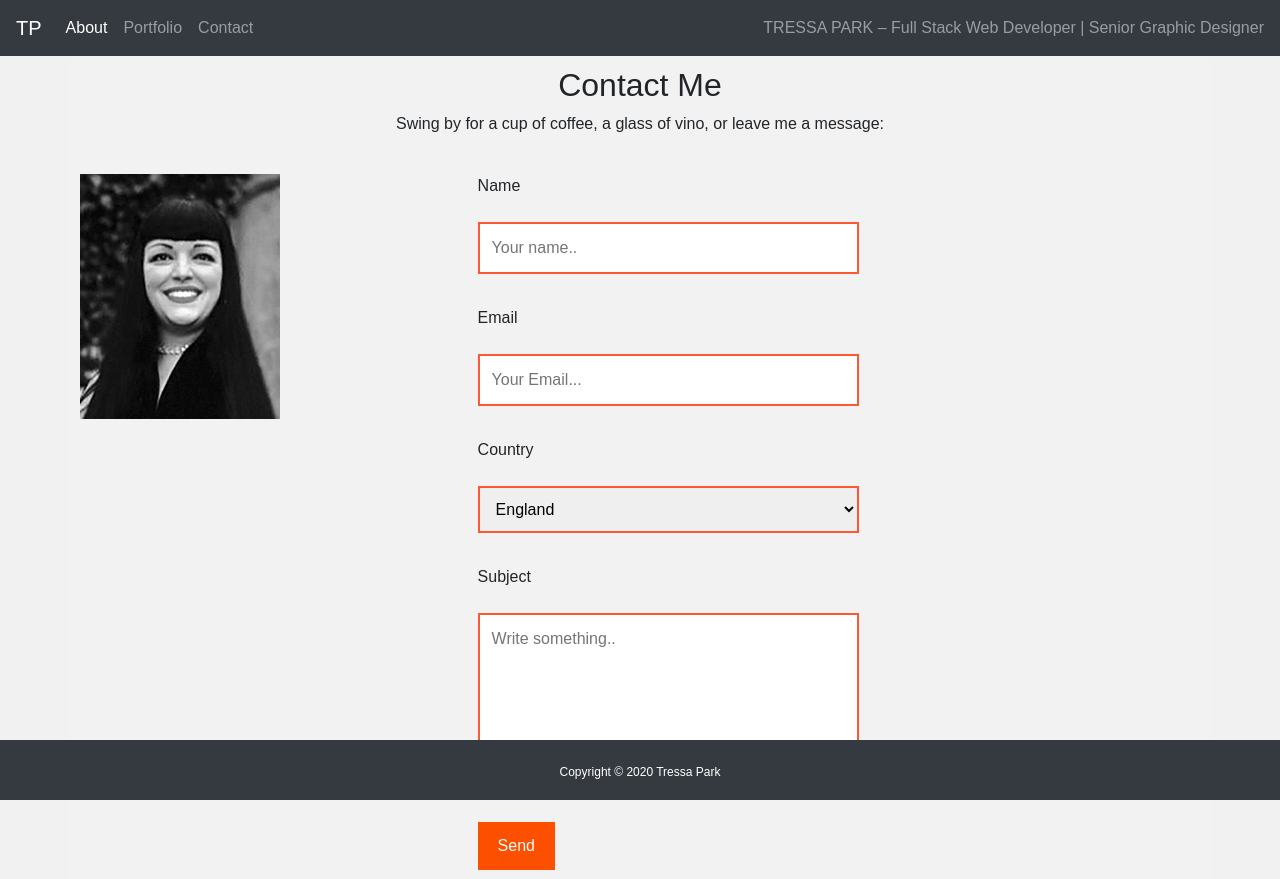
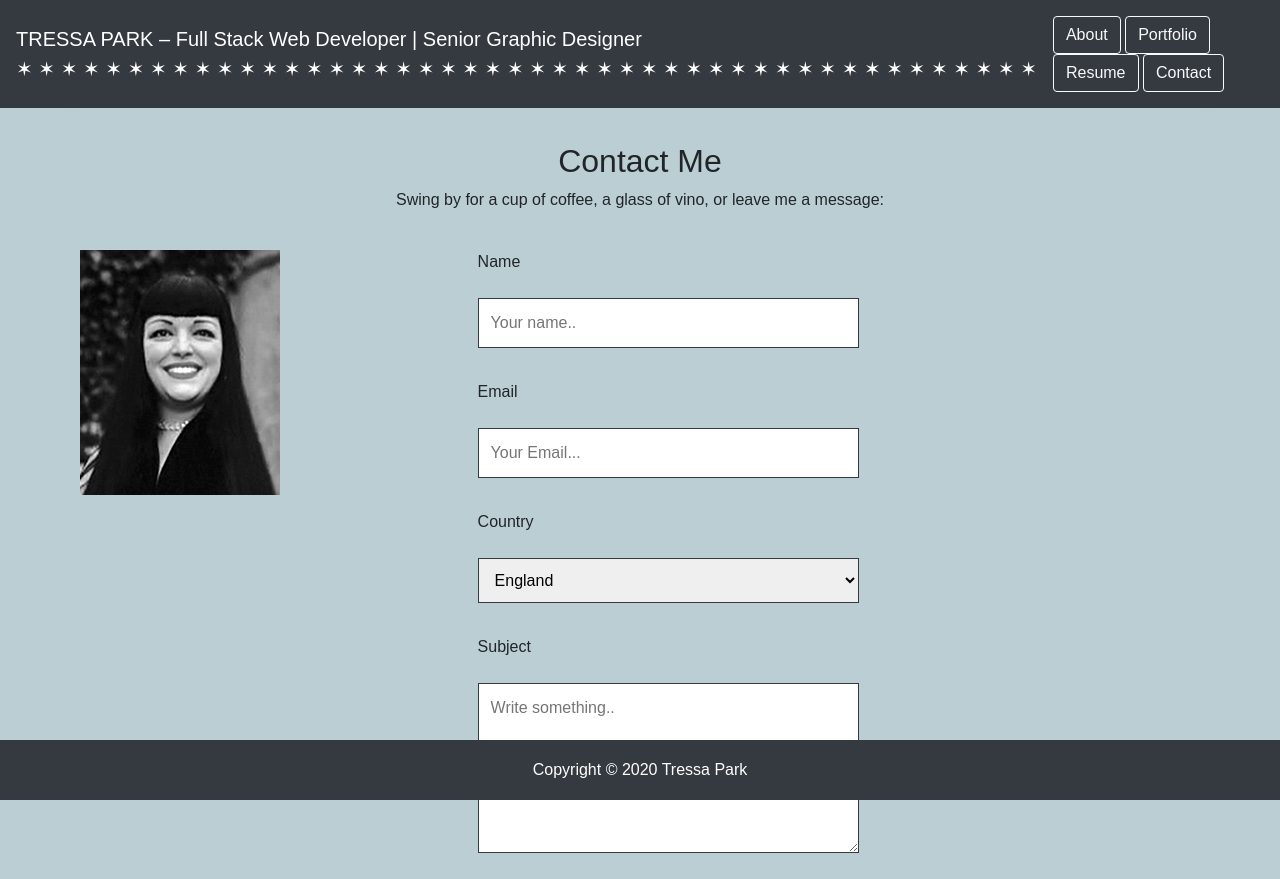
Before and after one commit to TressaPark/8-Updated-Portfolio-Page, a plain HTML site: page contact.html in a window 1280 px wide. Shown: the top 879 px of the page. Drawn offline with nearby package versions, Linux system fonts and the light colour scheme.

Commit message:
updated all files

```diff
--- a/Assets/style.css
+++ b/Assets/style.css
@@ -1,6 +1,6 @@
 body {
   font-family: Arial, Helvetica, sans-serif;
-  background-color: #f1f1f1;
+  background-color: #baced3
   /* padding: 20px; */
 }
 
@@ -16,14 +16,14 @@ h1 {
 input[type=text], select, textarea {
   width: 100%;
   padding: 12px;
-  border: 2px solid #ff5733;
+  border: 1px solid #353a40;
   margin-top: 16px;
   margin-bottom: 16px;
   resize: vertical;
 }
 
 input[type=submit] {
-  background-color:#fc5000;
+  background-color:#353a40;
   color: white;
   padding: 12px 20px;
   border: none;
@@ -31,12 +31,24 @@ input[type=submit] {
 }
 
 input[type=submit]:hover {
-  background-color: #fc5000;
+  background-color: #baced3;
 }
+
+/* input[type=portfolio] {
+  background-color:#baced3;
+  color: white;
+  padding: 12px 20px;
+  text-align:center;
+  border: none;
+  cursor: pointer;
+}
+
+input[type=portfolio]:hover {
+  background-color: #baced3; */
 
 .container {
   border-radius: 5px;
-  background-color: #f2f2f2;
+  background-color: #baced3;
   padding: 10px;
   padding-bottom: 100px;
 }
@@ -75,9 +87,9 @@ footer {
   bottom: 0;
   height: 60px;
   width: 100%;
-  padding: 23px;
+  padding: 18px;
   /* clear: both; */
-  font-size: 12px;
+  font-size: 16px;
   color: white;
   text-align: center;
   background: #353a40;
--- a/contact.html
+++ b/contact.html
@@ -10,30 +10,22 @@
 
    <body>
       <nav class="navbar navbar-expand-lg navbar-dark bg-dark">
-      <a class="navbar-brand" href="#">TP</a>
-      <button class="navbar-toggler" type="button" data-toggle="collapse" data-target="#navbarText" aria-controls="navbarText" aria-expanded="false" aria-label="Toggle navigation">
-        <span class="navbar-toggler-icon"></span>
-      </button>
-      <div class="collapse navbar-collapse" id="navbarText">
-        <ul class="navbar-nav mr-auto">
-          <li class="nav-item active">
-            <a class="nav-link" href="index.html">About</a>
-          </li>
-          <li class="nav-item">
-            <a class="nav-link" href="portfolio.html">Portfolio</a>
-          </li>
-          <li class="nav-item">
-            <a class="nav-link" href="contact.html">Contact<span class="sr-only">(current)</span></a>
-          </li>
-        </ul>
+        <a class="navbar-brand" href="#">TRESSA PARK – Full Stack Web Developer | Senior Graphic Designer <br> &#10038; &#10038; &#10038; &#10038; &#10038; &#10038; &#10038; &#10038; &#10038; &#10038; &#10038; &#10038; &#10038; &#10038; &#10038; &#10038; &#10038; &#10038; &#10038; &#10038; &#10038; &#10038; &#10038; &#10038; &#10038; &#10038; &#10038; &#10038; &#10038; &#10038; &#10038; &#10038; &#10038; &#10038; &#10038; &#10038; &#10038; &#10038; &#10038; &#10038; &#10038; &#10038; &#10038; &#10038; &#10038; &#10038;</a>
           <span class="navbar-text">
-          TRESSA PARK – Full Stack Web Developer | Senior Graphic Designer
+            <!-- <form action="index.html"></form> -->
+            <button type="button" class="btn btn-outline-light">About</button>
+            <button type="button" class="btn btn-outline-light">Portfolio</button>
+            <button type="button" class="btn btn-outline-light">Resume</button>
+            <button type="button" class="btn btn-outline-light">Contact</button>
+              <span class="navbar-text">
               </span>
             </div>
       </nav>
+    </body>
 
 <div class="container">
   <div id="contactme">
+    <br>
     <h2>Contact Me</h2>
 
 <!-- Want the Headers to be orange -->
@@ -53,7 +45,6 @@
         <p>
           <label for="name">Name</label>
           <input type="text" id="name" name="name" placeholder="Your name..">
-
         </p>
         <p>
           <label for="email">Email</label>
@@ -62,7 +53,7 @@
         <p>
           <label for="country">Country</label>
           <select id="country" name="country">
-            <!-- I picked my ancestry countries just for fun here -->
+            <!-- I picked my ancestral countries just for fun here -->
           <option value="england">England</option>
           <option value="germany">Germany</option>
           <option value="ireland">Ireland</option>
@@ -77,6 +68,7 @@
 
        </p>
         <!-- Submit button goes here -->
+        <!-- class d-block -->
         <input type="submit" value="Send">
       </form>
     </div>
```
Also changed, not shown: index.html (+25 -12 lines), portfolio.html (+11 -20 lines), Assets/Images/APPetite.png, Assets/Images/TressaResume2020.png (added), Assets/Images/weather.png. Lines whose indentation alone changed are shown as unchanged.
